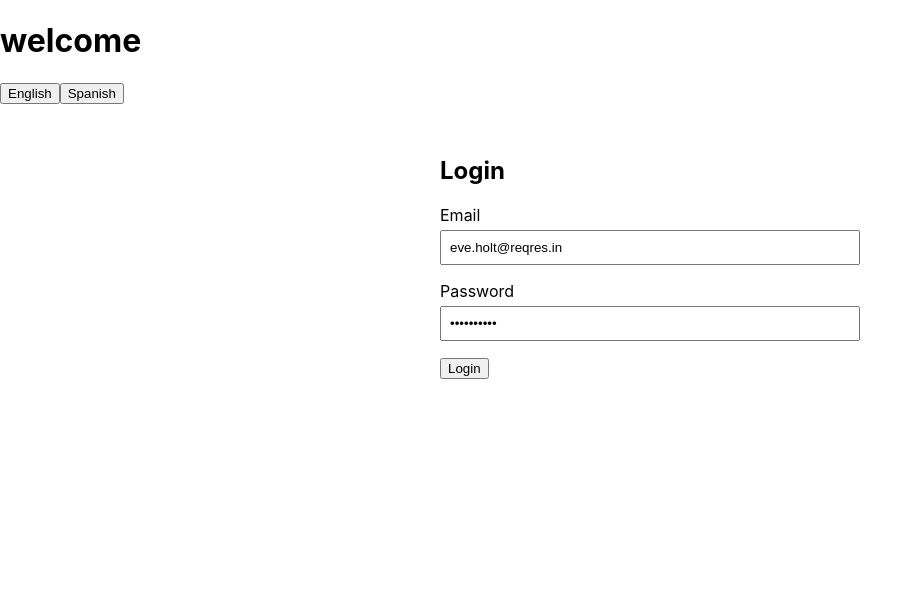
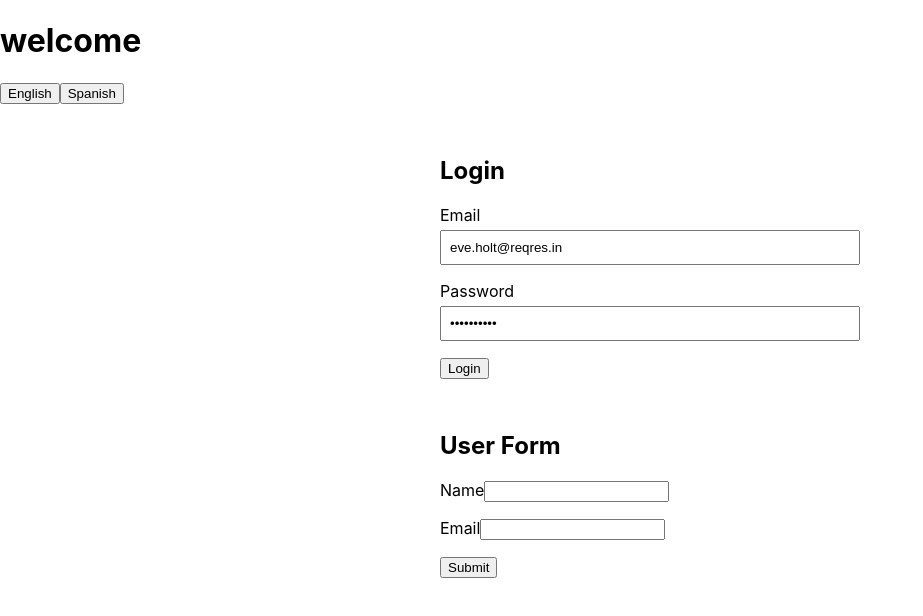
Before and after one commit to NainikaSharma/NainikaSharma-intern-repo, a React (Create React App) app: page / in a window 1280 px wide. Shown: the top 616 px of the page, without its empty margins (0-923 px from the left). Built offline with nearby package versions, Linux system fonts and the light colour scheme.

Commit message:
Add Formik form with Yup validation for user inputs

```diff
--- a/package.json
+++ b/package.json
@@ -8,13 +8,15 @@
     "@testing-library/react": "^16.3.2",
     "@testing-library/user-event": "^13.5.0",
     "axios": "^1.16.1",
+    "formik": "^2.4.9",
     "i18next": "^26.3.1",
     "react": "^19.2.6",
     "react-dom": "^19.2.6",
     "react-i18next": "^17.0.8",
     "react-scripts": "5.0.1",
     "uuid": "^8.3.2",
-    "web-vitals": "^2.1.4"
+    "web-vitals": "^2.1.4",
+    "yup": "^1.7.1"
   },
   "scripts": {
     "start": "react-scripts start",
--- a/src/App.js
+++ b/src/App.js
@@ -1,6 +1,7 @@
 import React from "react";
 import Login from "./Login";
 import { useTranslation } from "react-i18next";
+import UserForm from "./UserForm";
 
 function App() {
   const { t, i18n } = useTranslation();
@@ -13,7 +14,9 @@ function App() {
       <button onClick={() => i18n.changeLanguage("es")}>Spanish</button>
 
       <Login />
+      <UserForm />
     </div>
+
   );
 }
 
--- /dev/null
+++ b/src/UserForm.js
@@ -0,0 +1,67 @@
+import React from "react";
+import { useFormik } from "formik";
+import * as Yup from "yup";
+
+function UserForm() {
+  const formik = useFormik({
+    initialValues: {
+      name: "",
+      email: ""
+    },
+
+    validationSchema: Yup.object({
+      name: Yup.string()
+        .min(2, "Name must be at least 2 characters")
+        .required("Name is required"),
+
+      email: Yup.string()
+        .email("Invalid email format")
+        .required("Email is required")
+    }),
+
+    onSubmit: (values) => {
+      console.log("Form Submitted:", values);
+      alert("Form submitted successfully!");
+    }
+  });
+
+  return (
+    <form onSubmit={formik.handleSubmit} style={{ maxWidth: "400px", margin: "auto" }}>
+      <h2>User Form</h2>
+
+      {/* Name */}
+      <div style={{ marginBottom: "1rem" }}>
+        <label>Name</label>
+        <input
+          type="text"
+          name="name"
+          onChange={formik.handleChange}
+          onBlur={formik.handleBlur}
+          value={formik.values.name}
+        />
+        {formik.touched.name && formik.errors.name && (
+          <p style={{ color: "red" }}>{formik.errors.name}</p>
+        )}
+      </div>
+
+      {/* Email */}
+      <div style={{ marginBottom: "1rem" }}>
+        <label>Email</label>
+        <input
+          type="email"
+          name="email"
+          onChange={formik.handleChange}
+          onBlur={formik.handleBlur}
+          value={formik.values.email}
+        />
+        {formik.touched.email && formik.errors.email && (
+          <p style={{ color: "red" }}>{formik.errors.email}</p>
+        )}
+      </div>
+
+      <button type="submit">Submit</button>
+    </form>
+  );
+}
+
+export default UserForm;
```
Also changed, not shown: 1 other file (tests, documents, lock files or other folders).
